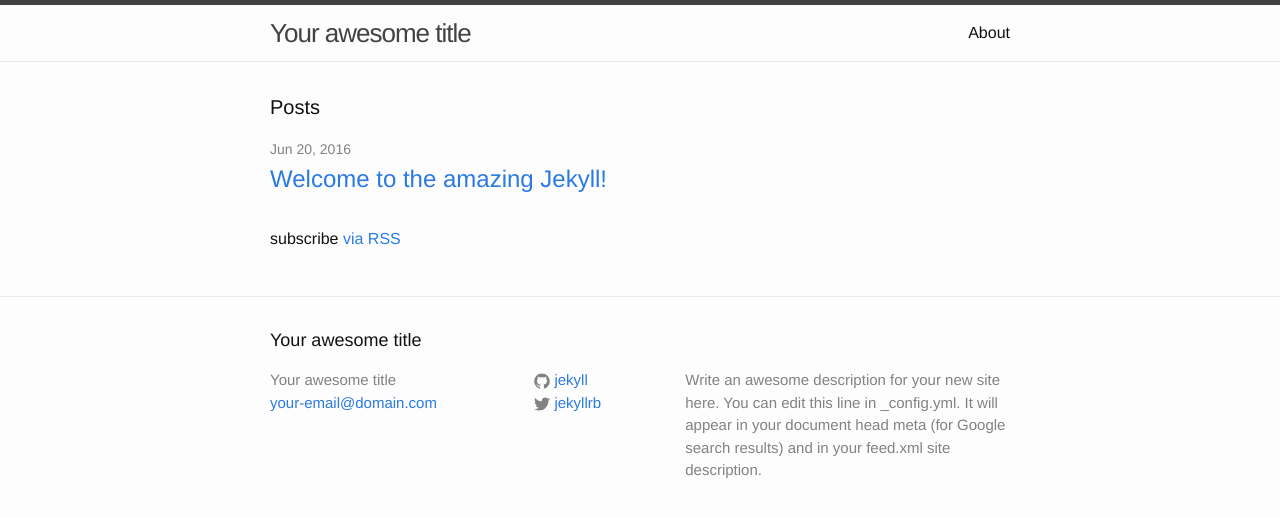
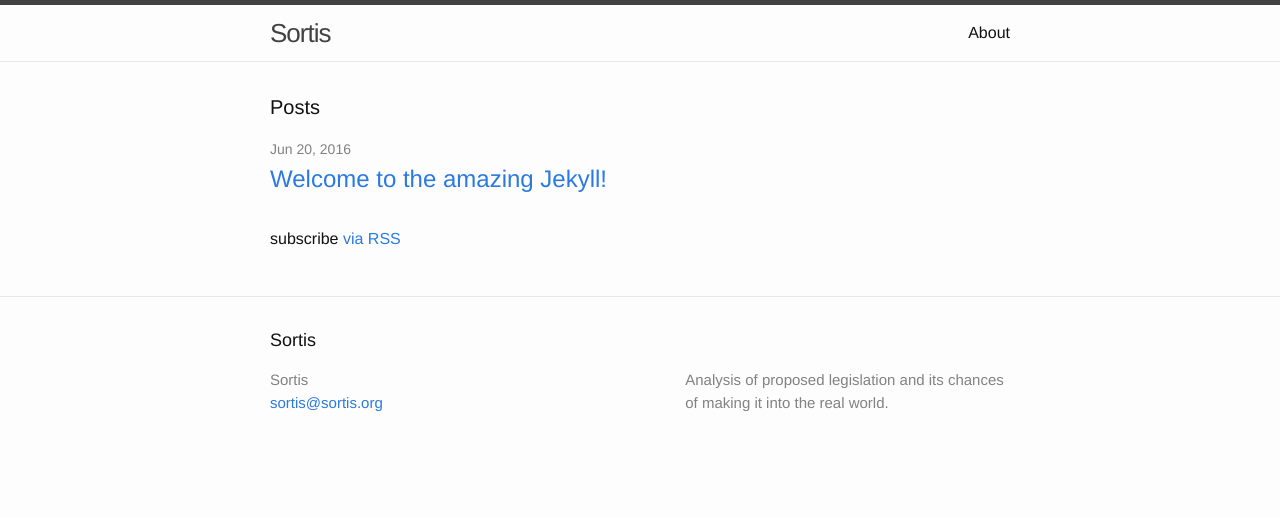
Before and after one commit to colinphipps/sortis2, a Jekyll site: the page built from index.html, in a window 1280 px wide. Shown: the top 517 px of the page. Built offline with Jekyll 4.4.1, drawn with Linux system fonts in a browser that asks for light colours.

Commit message:
Editing the config file

```diff
--- a/_config.yml
+++ b/_config.yml
@@ -6,16 +6,12 @@
 # 'jekyll serve'. If you change this file, please restart the server process.
 
 # Site settings
-title: Your awesome title
-email: your-email@domain.com
+title: Sortis
+email: sortis@sortis.org
 description: > # this means to ignore newlines until "baseurl:"
-  Write an awesome description for your new site here. You can edit this
-  line in _config.yml. It will appear in your document head meta (for
-  Google search results) and in your feed.xml site description.
+  Analysis of proposed legislation and its chances of making it into the real world.
 baseurl: "" # the subpath of your site, e.g. /blog
 url: "http://yourdomain.com" # the base hostname & protocol for your site
-twitter_username: jekyllrb
-github_username:  jekyll
 
 # Build settings
 markdown: kramdown
```
